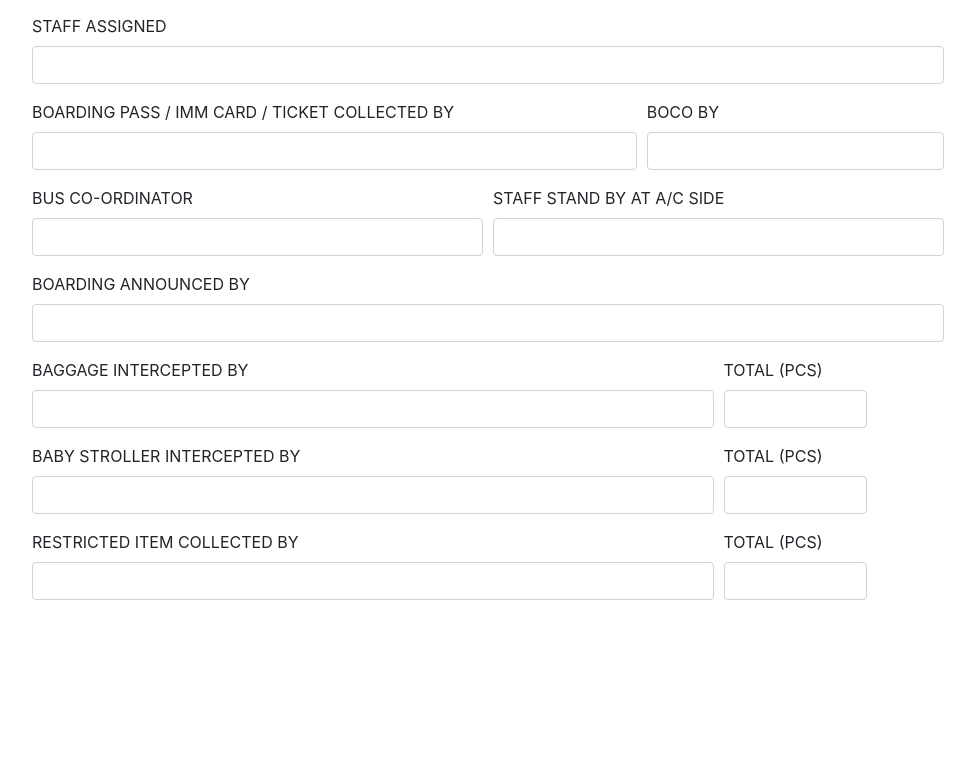
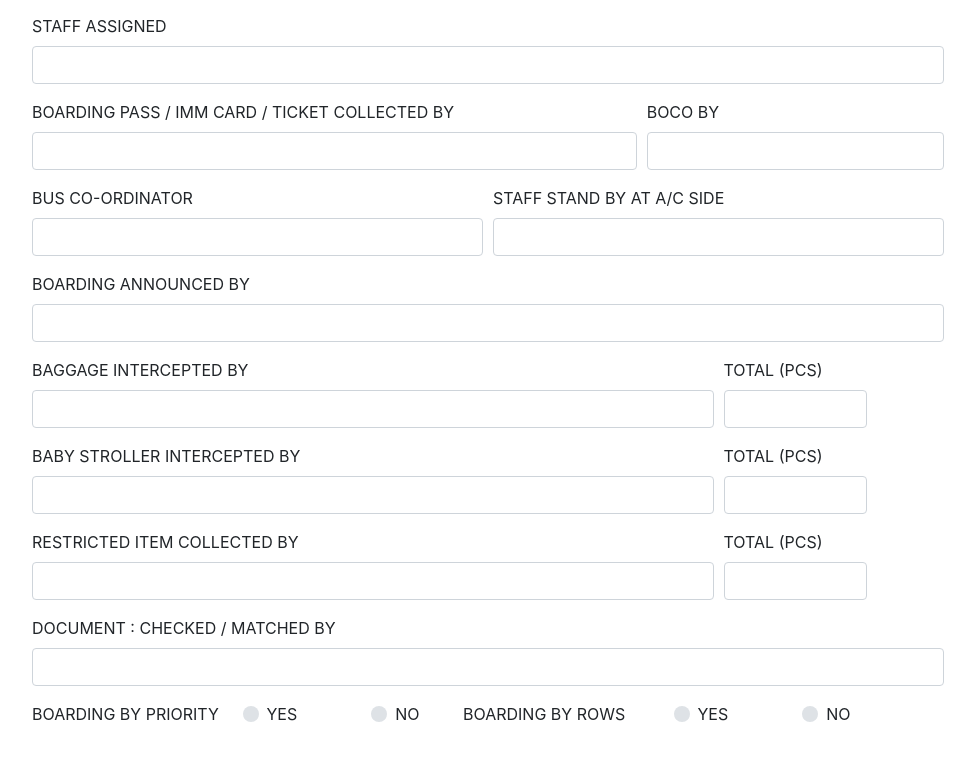
Before and after one commit to suchananw/thai-airway, a React (Create React App) app: page / in a window 1280 px wide. Shown: the part 1315-2075 px from the top of the page, without its empty margins (152-1127 px from the left). Before the commit the page ends 1955 px from the top, so only its background shows below. Built offline with nearby package versions, Linux system fonts and the light colour scheme.

Commit message:
add radiobutton

```diff
--- /dev/null
+++ b/src/components/FormCheck.js
@@ -0,0 +1,28 @@
+import React, { Component } from 'react';
+
+export default class FormCheck extends Component {
+  render() {
+    const label = this.props.label;
+    const id = this.props.id;
+    let span = "3";
+    if (this.props.span) {
+      span = this.props.span
+    }
+
+    return (
+      <div class={`form-group row col-md-${span} text-left`}>
+        <div class="col-sm-6">
+          <label class="text-uppercase">{label}</label>
+        </div>
+        <div class="custom-control custom-radio custom-control-inline col-sm-3">
+          <input type="radio" id="radioInline1" name="radioInline1" class="custom-control-input"/>
+          <label class="custom-control-label">YES</label>
+        </div>
+        <div class="custom-control custom-radio custom-control-inline">
+          <input type="radio" id="radioInline2" name="radioInline1" class="custom-control-input"/>
+          <label class="custom-control-label">NO</label>
+        </div>
+      </div>
+    );
+  }
+}
--- a/src/components/ReportForm.js
+++ b/src/components/ReportForm.js
@@ -2,6 +2,7 @@ import React, { Component } from 'react';
 import DatePicker from 'react-datepicker';
 import moment from 'moment';
 import FormText from './FormText'
+import FormCheck from './FormCheck'
 import 'react-datepicker/dist/react-datepicker.css';
 import './ReportForm.css'
 
@@ -101,6 +102,13 @@ export default class ReportForm extends Component {
               <FormText label="RESTRICTED ITEM COLLECTED BY" span="9"/>
               <FormText label="TOTAL (PCS)" span="2"/>
             </div>
+            <div class="form-row">
+              <FormText label="DOCUMENT : CHECKED / MATCHED BY" span="12"/>
+            </div>
+            <div class="form-row">
+              <FormCheck label="BOARDING BY PRIORITY" id="checkyes1" span="6"/>
+              <FormCheck label="BOARDING BY ROWS" id="checkyes2" span="6"/>
+            </div>
           </form>
         </div>
     );
```
